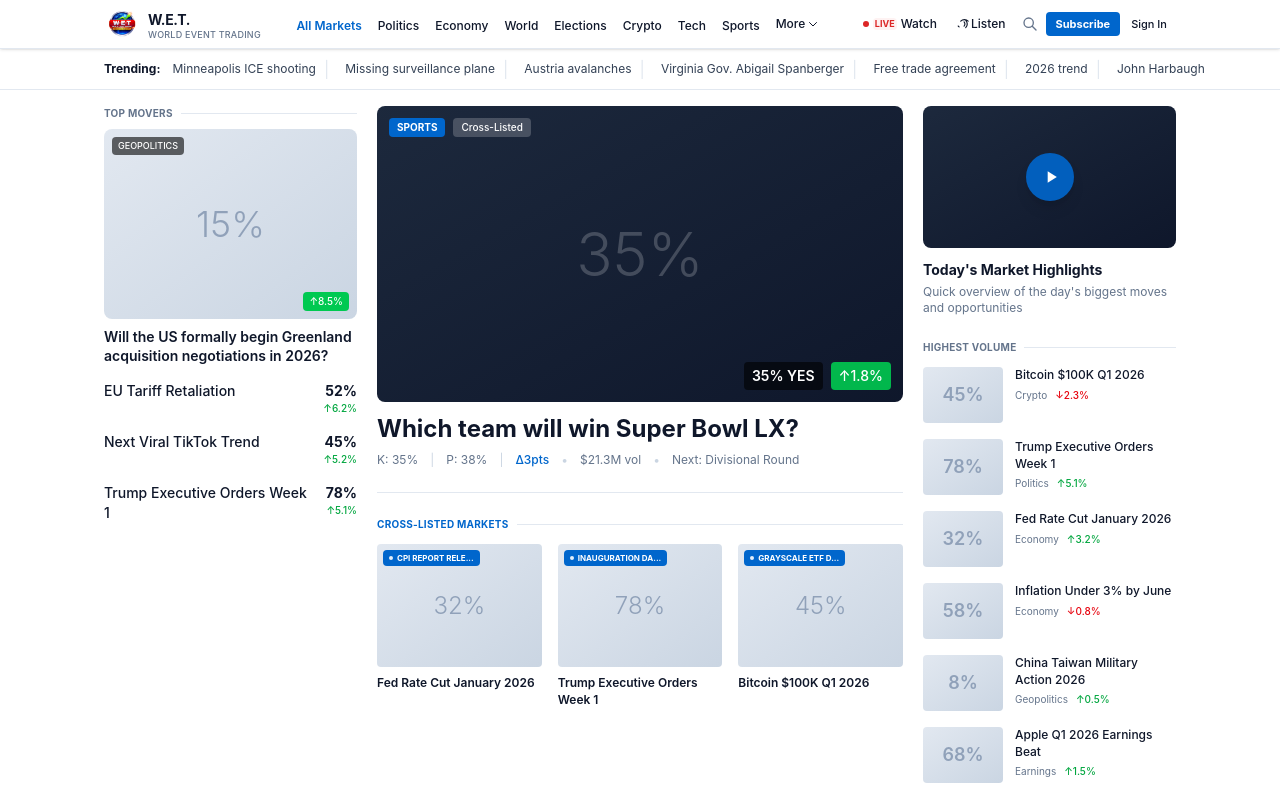
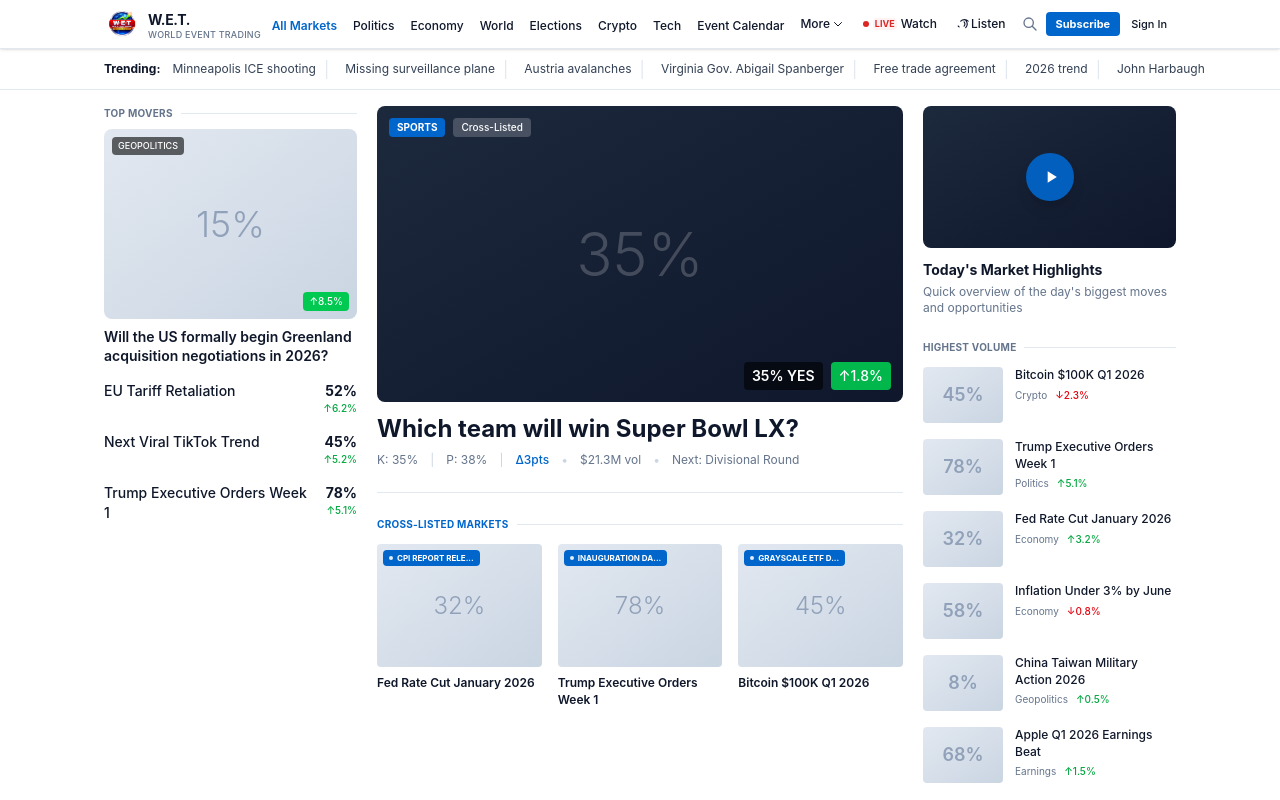
Before and after one commit to Corbinvking/WET-site, a Next.js app: page / in a window 1280 px wide. Shown: the top 800 px of the page. Built offline with nearby package versions, Linux system fonts and the light colour scheme.

Commit message:
Add Event Calendar to main nav, move Sports to More dropdown

```diff
--- a/components/global/Header.tsx
+++ b/components/global/Header.tsx
@@ -5,17 +5,19 @@
 import Image from 'next/image';
 import { categories } from '@/data/categories';
 
-// Main visible nav items
+// Main visible nav items (6 categories + Event Calendar)
 const navItems = [
   { label: 'All Markets', href: '/markets', isHighlight: true },
-  ...categories.slice(0, 7).map(cat => ({
+  ...categories.slice(0, 6).map(cat => ({
     label: cat.name,
     href: `/category/${cat.slug}`,
   })),
+  { label: 'Event Calendar', href: '/calendar', isHighlight: false },
 ];
 
-// Dropdown items for "More"
+// Dropdown items for "More" (includes Sports + other categories)
 const moreItems = [
+  { label: 'Sports', href: '/category/sports' },
   { label: 'Culture', href: '/category/culture' },
   { label: 'Climate & Science', href: '/category/climate' },
   { label: 'Mentions', href: '/category/mentions' },
```
